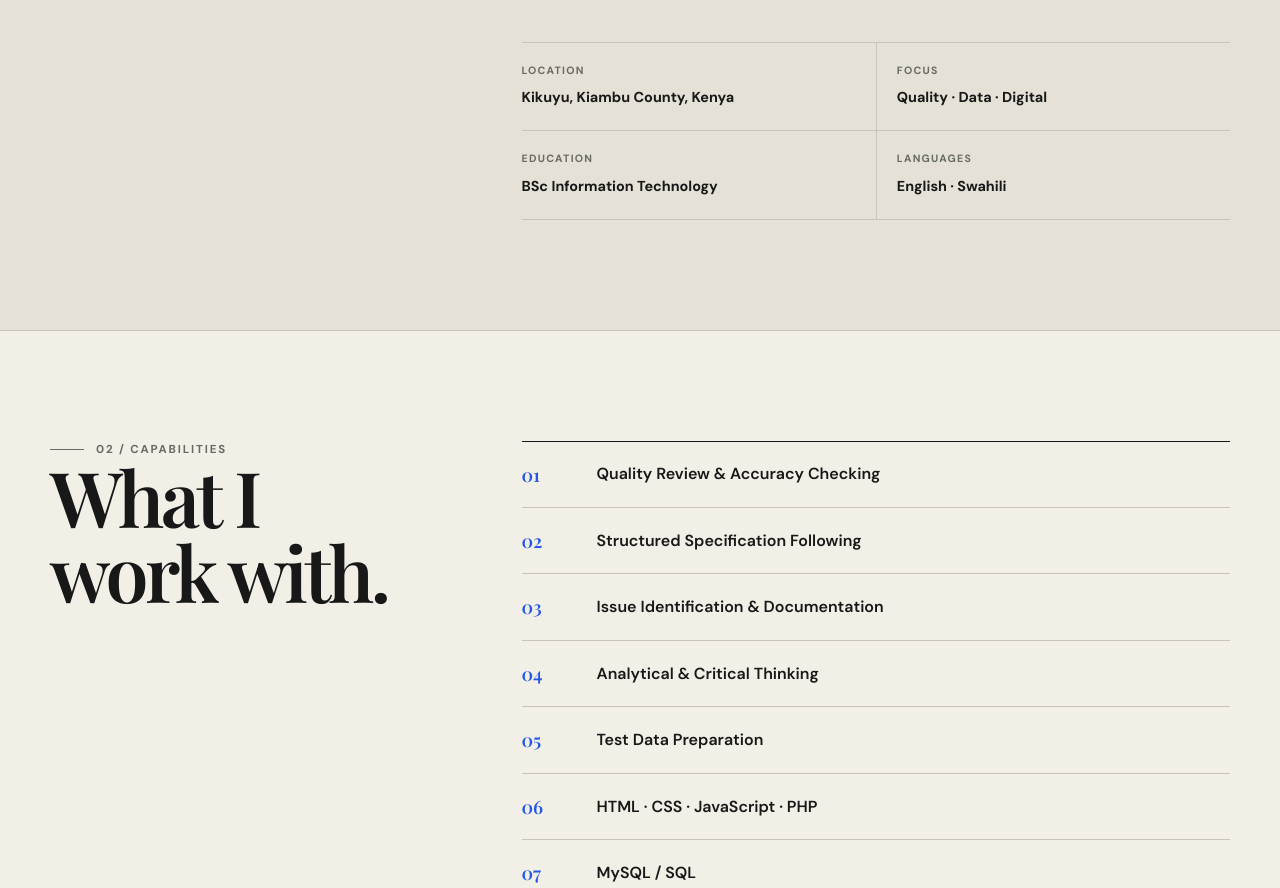
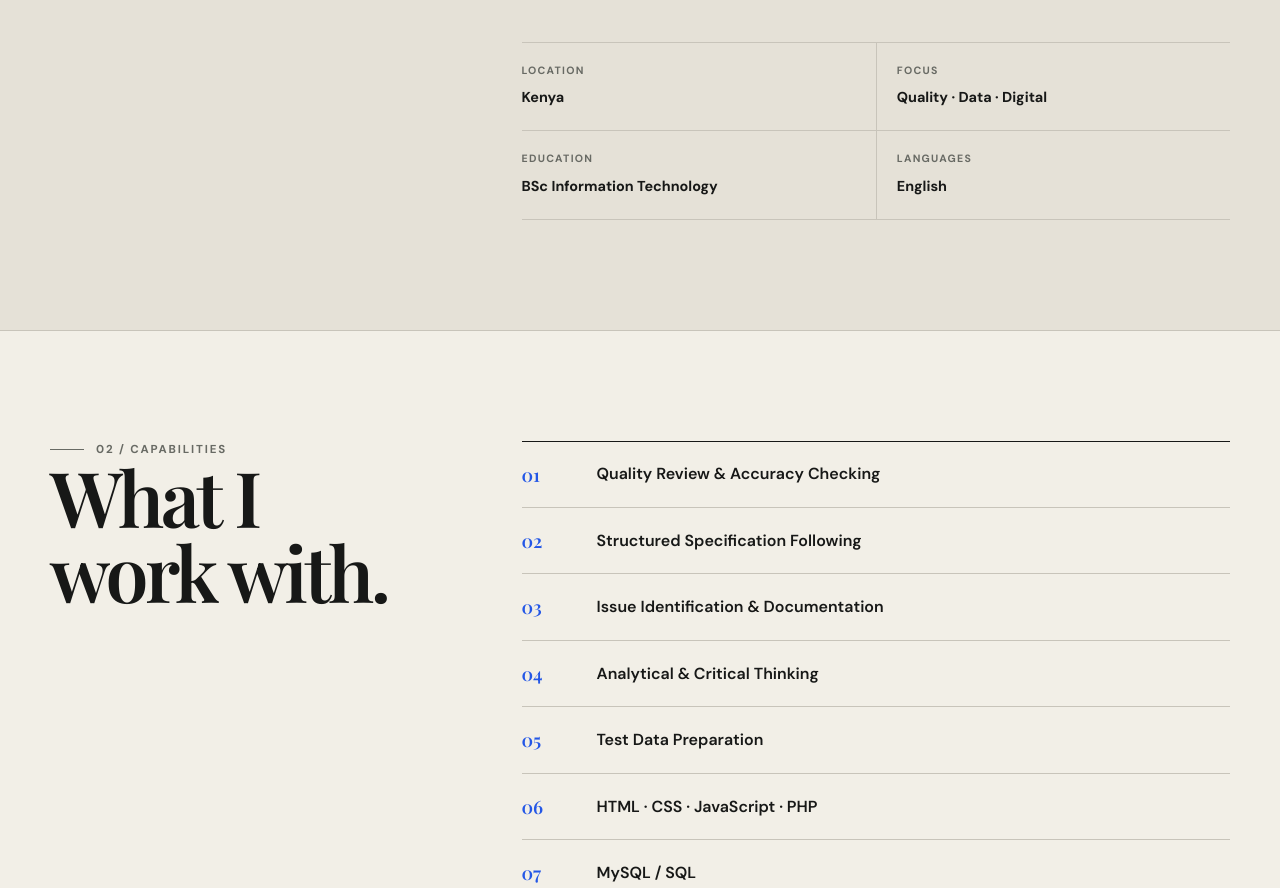
Before and after one commit to kim-kanyoro/kim-kanyoro.github.io, a plain HTML site: page index.html in a window 1280 px wide. Shown: the part 1199-2087 px from the top of the page. Drawn offline with nearby package versions, Linux system fonts and the light colour scheme.

Commit message:
Update location and languages in index.html

```diff
--- a/index.html
+++ b/index.html
@@ -927,7 +927,7 @@
           <div class="about-details">
             <div class="detail">
               <small>Location</small>
-              <strong>Kikuyu, Kiambu County, Kenya</strong>
+              <strong>Kenya</strong>
             </div>
             <div class="detail">
               <small>Focus</small>
@@ -939,7 +939,7 @@
             </div>
             <div class="detail">
               <small>Languages</small>
-              <strong>English · Swahili</strong>
+              <strong>English</strong>
             </div>
           </div>
         </div>
```
